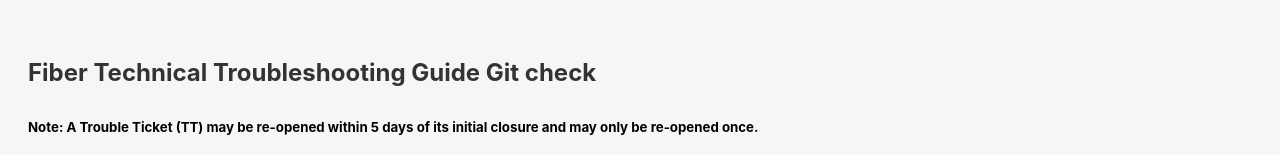
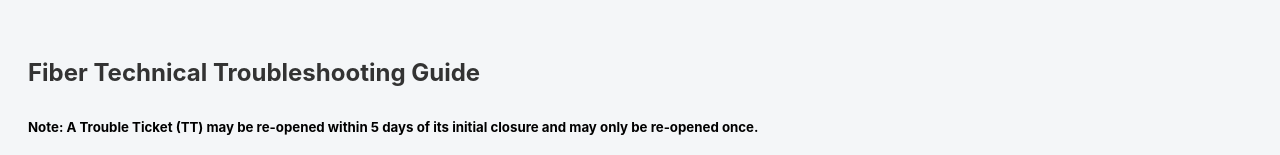
Before and after one commit to covalense01-tech/Fiber-Technical-Troubleshooting-Guide, a plain HTML site: page index.html in a window 1280 px wide. Shown: the top 155 px of the page. Drawn offline with Linux system fonts and the light colour scheme.

Commit message:
Original

```diff
--- a/index.html
+++ b/index.html
@@ -599,7 +599,7 @@
 <body>
 
     <table id="main-input-table">
-        <h2>Fiber Technical Troubleshooting Guide Git check</h2>
+        <h2>Fiber Technical Troubleshooting Guide</h2>
         <h5><b>Note:</b> A Trouble Ticket (TT) may be re-opened within 5 days of its initial closure and may only be re-opened once.</h5>
         <thead>
             <tr>
```
